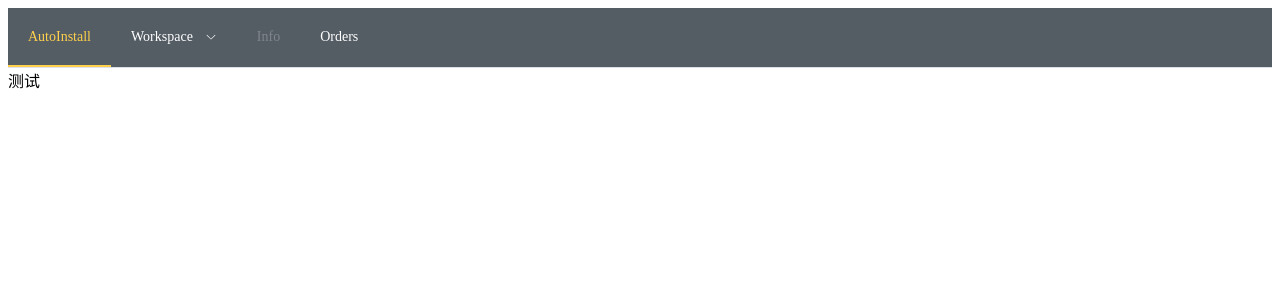
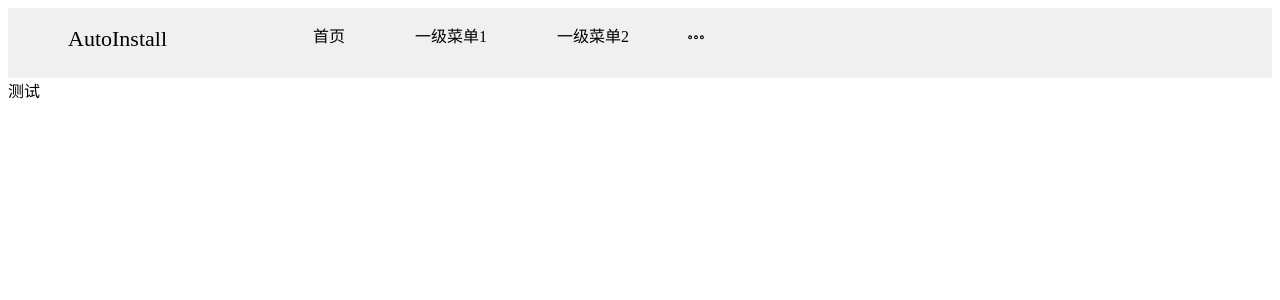
Before and after one commit to autoinst/web, a Nuxt app: page / in a window 1280 px wide. Shown: the top 300 px of the page. Built offline with nearby package versions, Linux system fonts and the light colour scheme.

Commit message:
更新 TopNav.vue

```diff
--- a/components/TopNav.vue
+++ b/components/TopNav.vue
@@ -1,36 +1,124 @@
 <template>
-  <el-menu
-    :default-active="activeIndex2"
-    class="el-menu-demo"
-    mode="horizontal"
-    background-color="#545c64"
-    text-color="#fff"
-    active-text-color="#ffd04b"
-    @select="handleSelect"
-  >
-    <el-menu-item index="1">AutoInstall</el-menu-item>
-    <el-sub-menu index="2">
-      <template #title>Workspace</template>
-      <el-menu-item index="2-1">item one</el-menu-item>
-      <el-menu-item index="2-2">item two</el-menu-item>
-      <el-menu-item index="2-3">item three</el-menu-item>
-      <el-sub-menu index="2-4">
-        <template #title>item four</template>
-        <el-menu-item index="2-4-1">item one</el-menu-item>
-        <el-menu-item index="2-4-2">item two</el-menu-item>
-        <el-menu-item index="2-4-3">item three</el-menu-item>
-      </el-sub-menu>
-    </el-sub-menu>
-    <el-menu-item index="3" disabled>Info</el-menu-item>
-    <el-menu-item index="4">Orders</el-menu-item>
-  </el-menu>
+  <div class="wrapper">
+    <!-- 页面头部部分 -->
+    <div class="header">
+      <div class="logo">AutoInstall</div>
+      <!-- 水平一级菜单 -->
+      <div style="float:left;">
+        <el-menu
+          mode="horizontal"
+          text-color="#000000"
+          active-text-color="#3989fa"
+          :default-active="toIndex"
+          @select="handleSelect">
+          <el-menu-item v-for="(item, index) in itemList" :index="item.path" :key="index">
+            <span slot="title">{{ item.title }}</span>
+          </el-menu-item>
+        </el-menu>
+      </div>
+    </div>
+
+  </div>
 </template>
 
-<script lang="ts" setup>
-import { ref } from 'vue'
+<script>
+export default {
+  data(){
+    return{
+      itemList: [    // 水平一级菜单栏的菜单
+        { path: '/Home', title: '首页' },
+        { path: '/test1', title: '一级菜单1' },
+        { path: '/test2', title: '一级菜单2' },
+        { path: '/test3', title: '一级菜单3' },
+        // { path: '/i18n', title: '国际化组件' }
+      ],
+    }
+  },
+  computed: {
+    username(){
+      return localStorage.getItem('ms_username') || '';
+    },
+    toIndex(){  // 根据路径绑定到对应的一级菜单，防止页面刷新重新跳回第一个
+      return '/' + this.$route.path.split('/')[1];
+    },
+  },
+  created() {
 
-const activeIndex2 = ref('1')
-const handleSelect = (key: string, keyPath: string[]) => {
-  console.log(key, keyPath)
+  },
+  methods: {
+    handleSelect(path){  // 切换菜单栏
+      this.$router.push({
+        path: path
+      });
+    },
+  }
 }
 </script>
+
+<style scoped>
+.wrapper {
+  width: 100%;
+  height: 100%;
+  background: #f0f0f0;
+}
+.header {
+  position: relative;
+  box-sizing: border-box;
+  width: 100%;
+  height: 70px;
+  font-size: 22px;
+}
+.header .logo {
+  float: left;
+  margin-left: 60px;
+  margin-top: 17.5px;
+  height: 29px;
+  width: 160px;
+  vertical-align: middle;
+}
+/* --------------- 用户头像区域的样式 ---------------- */
+.header-right {
+  float: right;
+  padding-right: 50px;
+}
+.header-user-con {
+  display: flex;
+  align-items: center;
+  justify-content: center;
+  height: 70px;
+}
+.user-avator {
+  margin-left: 20px;
+}
+.user-avator img {
+  display: block;
+  width: 40px;
+  height: 40px;
+  border-radius: 50%;
+}
+.user-name {
+  margin-left: 10px;
+}
+.el-dropdown-link {
+  cursor: pointer;
+}
+.el-dropdown-menu__item {
+  text-align: center;
+}
+/* --------------- 水平一级菜单栏的样式--------------------- */
+.el-menu.el-menu--horizontal {
+  border-bottom: none !important;
+  float: left;
+  margin-left: 50px;
+  background: transparent;
+}
+.el-menu--horizontal > .el-menu-item.is-active {
+  /* border-bottom: 2px solid #3989fa;
+  color: #3989fa; */
+  font-weight: bold;
+}
+.el-menu--horizontal > .el-menu-item {
+  font-size: 16px;
+  margin: 0 15px;
+}
+</style>
```
